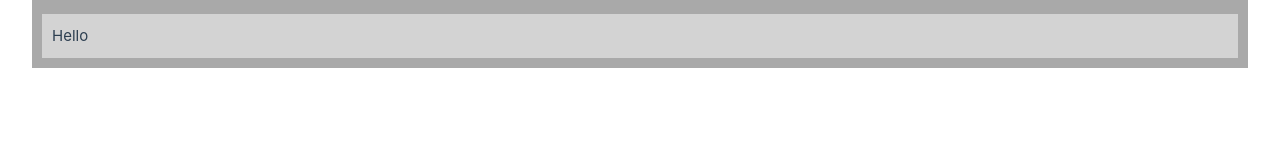
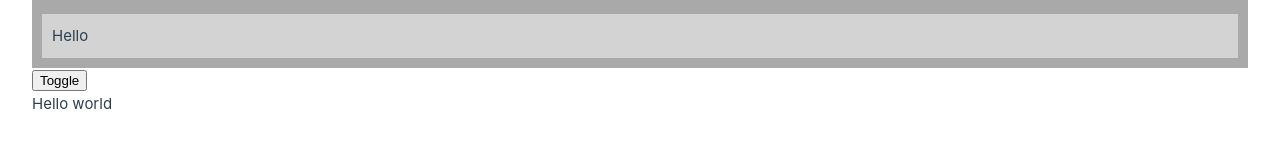
Before and after one commit to Johnny-Jackpot/sandbox, a Vue app in the folder vue/vue-project/: page /build-in-components/transition in a window 1280 px wide. Shown: the part 524-672 px from the top of the page. Built offline with nearby package versions, Linux system fonts and the light colour scheme; the HTML template or start-up script is replaced by a standard one.

Commit message:
transition- javascript hooks

```diff
--- a/vue/vue-project/package.json
+++ b/vue/vue-project/package.json
@@ -13,6 +13,7 @@
     "format": "prettier --write src/"
   },
   "dependencies": {
+    "gsap": "^3.12.7",
     "pinia": "^3.0.1",
     "vue": "^3.5.13",
     "vue-router": "^4.5.0"
--- /dev/null
+++ b/vue/vue-project/src/components/build-in-components/transition/JavascriptHooks.vue
@@ -0,0 +1,28 @@
+<script setup lang="ts">
+import { ref } from 'vue';
+
+const show = ref(true)
+
+
+function onBeforeEnter(el: Element): void {
+  console.log('onBeforeEnter', el);
+}
+
+function onEnter(el: Element, done: () => void): void {
+  console.log('onEnter', el)
+  done()
+}
+
+function onAfterEnter(el: Element) {
+  console.log('onAfterEnter', el)
+}
+</script>
+
+<template>
+  <button @click="show = !show">Toggle</button>
+  <Transition :css="false" @before-enter="onBeforeEnter" @enter="onEnter" @after-enter="onAfterEnter">
+    <p v-if="show">Hello world</p>
+  </Transition>
+</template>
+
+<style scoped></style>
--- a/vue/vue-project/src/views/build-in-components/TransitionView.vue
+++ b/vue/vue-project/src/views/build-in-components/TransitionView.vue
@@ -1,5 +1,6 @@
 <script setup lang="ts">
 import CssBasedTransitions from '@/components/build-in-components/transition/CssBasedTransitions.vue';
+import JavascriptHooks from '@/components/build-in-components/transition/JavascriptHooks.vue';
 import NestedTransitions from '@/components/build-in-components/transition/NestedTransitions.vue';
 import TransitionBasicUsage from '@/components/build-in-components/transition/TransitionBasicUsage.vue';
 
@@ -11,4 +12,5 @@ import TransitionBasicUsage from '@/components/build-in-components/transition/Tr
   <TransitionBasicUsage />
   <CssBasedTransitions />
   <NestedTransitions />
+  <JavascriptHooks />
 </template>
```
Also changed, not shown: 1 other file (tests, documents, lock files or other folders).
